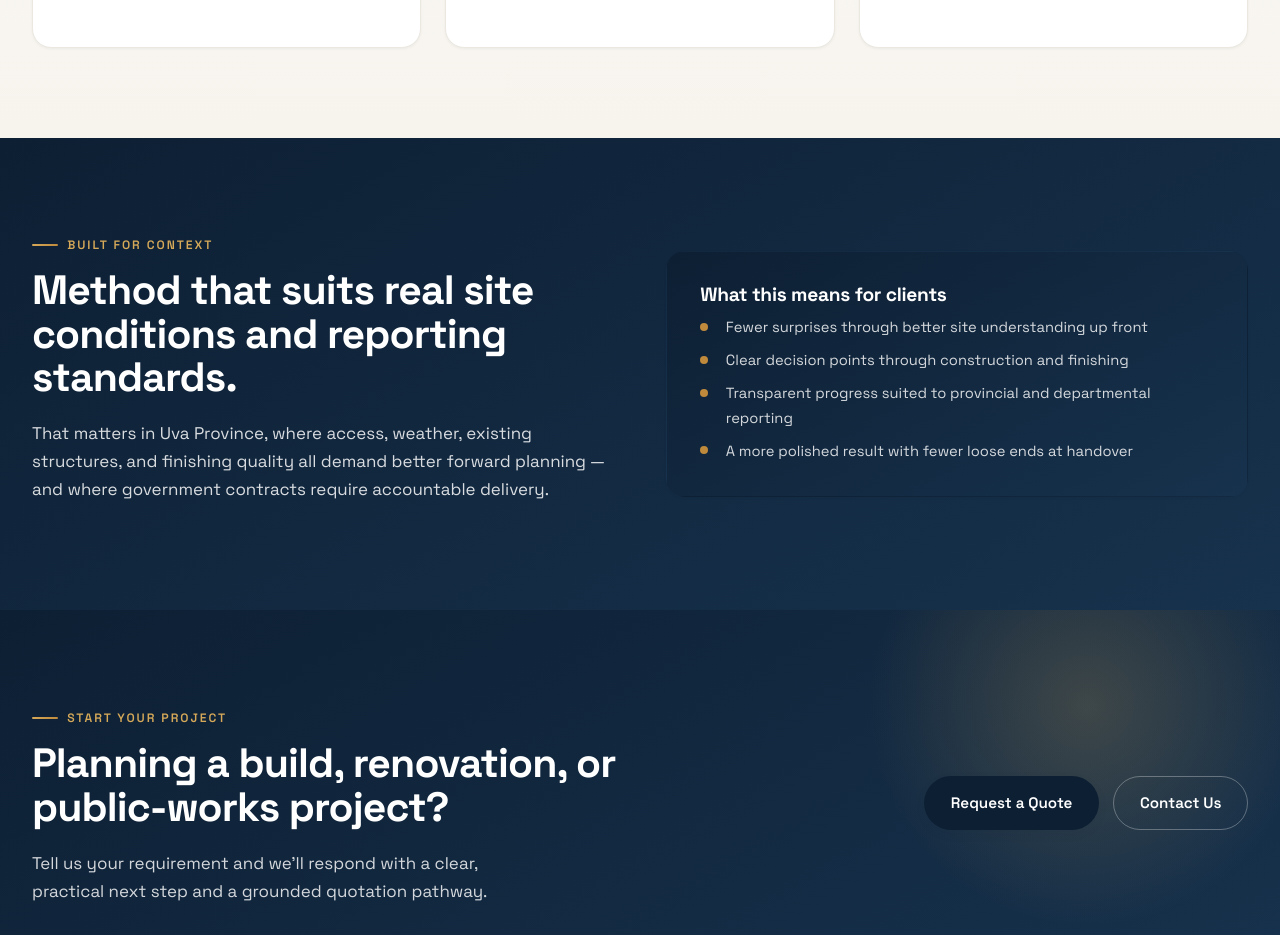
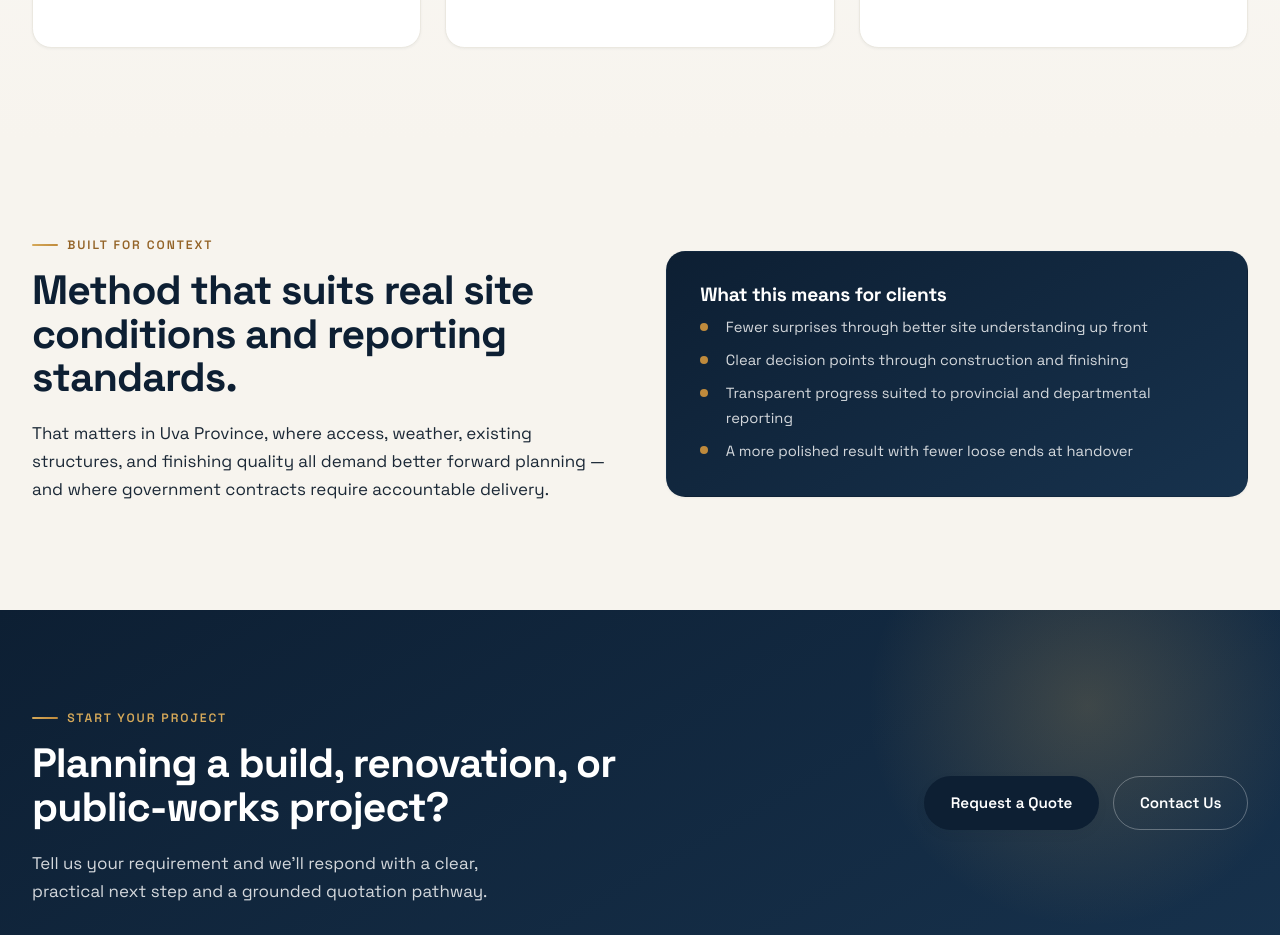
Before and after one commit to RizAhd/Bluemoon-Private-limited-Website, a Next.js app: page /why-choose-us in a window 1280 px wide. Shown: the part 2460-3395 px from the top of the page. Built offline with nearby package versions, Linux system fonts and the light colour scheme.

Commit message:
fix: update section class name for improved styling consistency in Why Choose Us page

```diff
--- a/app/why-choose-us/page.tsx
+++ b/app/why-choose-us/page.tsx
@@ -78,7 +78,7 @@ export default function WhyChooseUsPage() {
         </div>
       </section>
 
-      <section className="section section--dark">
+      <section className="section section--alt">
         <div className="container split-layout split-layout--balanced">
           <div className="split-layout__content" data-reveal>
             <p className="eyebrow">Built for Context</p>
```
